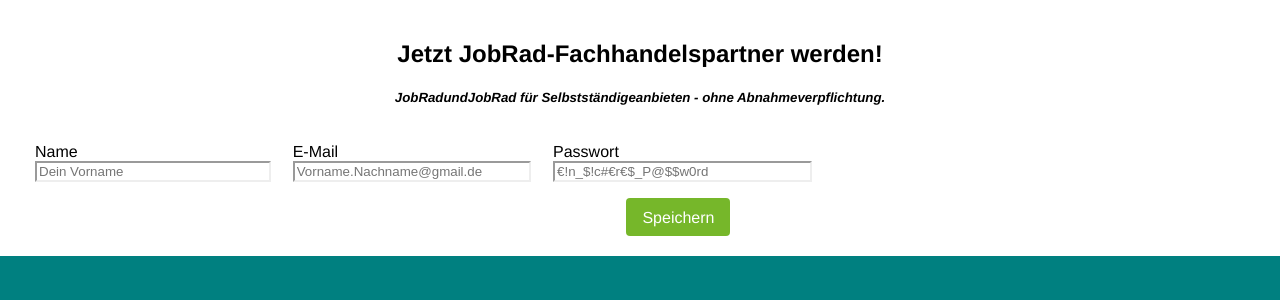
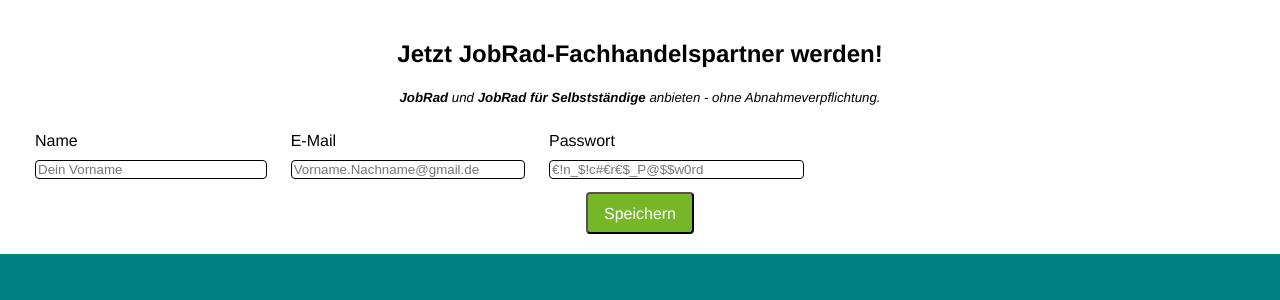
Before and after one commit to felix-horn/blueprint, a React app: page / in a window 1280 px wide. Shown: the top 300 px of the page. Built offline with nearby package versions, Linux system fonts and the light colour scheme; the HTML template or start-up script is replaced by a standard one.

Commit message:
feat: refine validation

```diff
--- a/src/components/signup-form/signup-form.styles.tsx
+++ b/src/components/signup-form/signup-form.styles.tsx
@@ -1,6 +1,6 @@
-import { styled } from 'styled-components';
+import { css, styled } from 'styled-components';
 
-export type StyledLabelProps = {
+export type ValidationProp = {
   isInputValid?: boolean;
 };
 
@@ -10,6 +10,7 @@
 
 export const StyledSubHeadline = styled.h5`
   text-align: center;
+  font-weight: 100;
 `;
 
 export const StyledForm = styled.form`
@@ -17,14 +18,16 @@
   flex-wrap: wrap;
 `;
 
-export const StyledLabel = styled.label<StyledLabelProps>`
-  --foo: ${({ isInputValid }) => (isInputValid ? 'inhertit' : 'red')};
+export const StyledLabel = styled.label<ValidationProp>`
+  margin-top: var(--spacing-s);
+  padding-inline: var(--spacing-l);
+  max-width: 100%;
 
-  color: var(--foo);
-
-  margin-top: 1rem;
-  padding-inline: 15px;
-  max-width: 100%;
+  ${({ isInputValid }) =>
+    !isInputValid &&
+    css`
+      color: red;
+    `}
 
   @media (min-width: 576px) {
     /* flex: 0 0 50%; */
@@ -32,35 +35,56 @@
   }
 `;
 
-export const StyledInput = styled.input`
-  outline-color: var(--foo);
-  border-color: var(--foo);
-  color: var(--foo);
+export const StyledInput = styled.input<ValidationProp>`
+  border-radius: 4px;
+  margin-top: var(--spacing-m);
   width: 100%;
+
+  ${({ isInputValid }) =>
+    isInputValid
+      ? css`
+          border: 1px solid black;
+        `
+      : css`
+          border: 2px solid red;
+        `}
 `;
 
 export const StyledWarningText = styled.p`
   color: red;
+  font-size: small;
+  margin-top: var(--spacing-s);
 `;
 
 export const StyledCentering = styled.div`
   display: flex;
   justify-content: center;
+  width: 100%;
 `;
 
 export const StyledButton = styled.button`
-  border: none;
+  border-radius: 4px;
   cursor: pointer;
   font: inherit;
+  min-width: 100%;
   outline: inherit;
-  padding: 0;
-  background: #76b72a;
-  pointer-events: none;
   padding: 11px 16px 9px;
-  color: #ffffff;
-  border-radius: 4px;
+  pointer-events: ${(props) => (props.disabled ? 'none' : null)};
 
-  @media (min-width: 480px) {
-    max-width: 50%;
+  ${({ disabled }) =>
+    disabled
+      ? css`
+          background: #fff;
+          border: 1px solid #76b72a;
+          color: #76b72a;
+        `
+      : css`
+          background: #76b72a;
+          border: border: 1px solid #fff;
+          color: #ffffff;
+        `}
+
+  @media (min-width: 375px) {
+    min-width: unset;
   }
 `;
--- a/src/components/signup-form/signup-form.tsx
+++ b/src/components/signup-form/signup-form.tsx
@@ -1,4 +1,3 @@
-/* eslint-disable no-console */
 import { FC, FormEvent } from 'react';
 
 import {
@@ -43,14 +42,14 @@
 };
 
 const ruleIsNotEmpty = {
-  validateInput: (input: string) => input?.trim() !== '',
+  checkIsInputValid: (input: string) => input?.trim() !== '',
   validationMessage: WARNING_TEXTS.isEmpty,
 };
 
 const nameValidationRules: TFieldValidationRule[] = [
   ruleIsNotEmpty,
   {
-    validateInput: (input: string) => Boolean(input.match(/^[ A-Za-z]+$/)),
+    checkIsInputValid: (input: string) => Boolean(input.match(/^[ A-Za-z]+$/)),
     validationMessage: WARNING_TEXTS.isNoName,
   },
 ];
@@ -58,7 +57,7 @@
 const emailValidationRules: TFieldValidationRule[] = [
   ruleIsNotEmpty,
   {
-    validateInput: (input: string) =>
+    checkIsInputValid: (input: string) =>
       Boolean(input.match(/^[^\s@]+@[^\s@]+\.[^\s@]+$/)),
     validationMessage: WARNING_TEXTS.isNoEmail,
   },
@@ -67,24 +66,25 @@
 const passwordValidationRules: TFieldValidationRule[] = [
   ruleIsNotEmpty,
   {
-    validateInput: (input: string) => Boolean(input.match(/[A-Z]/)),
+    checkIsInputValid: (input: string) => Boolean(input.match(/[A-Z]/)),
     validationMessage: WARNING_TEXTS.hasNoCapitalLetter,
   },
   {
-    validateInput: (input: string) => Boolean(input.match(/[a-z]/)),
+    checkIsInputValid: (input: string) => Boolean(input.match(/[a-z]/)),
     validationMessage: WARNING_TEXTS.hasNoLowerCaseLetter,
   },
   {
-    validateInput: (input: string) => Boolean(input.match(/\d/)),
+    checkIsInputValid: (input: string) => Boolean(input.match(/\d/)),
     validationMessage: WARNING_TEXTS.hasNoNumber,
   },
   {
-    validateInput: (input: string) => input.length > 8,
+    checkIsInputValid: (input: string) => input.length > 8,
     validationMessage: WARNING_TEXTS.isTooShort,
   },
 ];
 
 const handleSubmit = (event: FormEvent<HTMLFormElement>) => {
+  // eslint-disable-next-line no-console
   console.log(event);
 };
 
@@ -97,24 +97,24 @@
     <div>
       <StyledHeadline>Jetzt JobRad-Fachhandelspartner werden!</StyledHeadline>
       <StyledSubHeadline>
-        {/* @todo */}
         <i>
-          <b>JobRad</b>
+          <b>JobRad </b>
           und
-          <b>JobRad für Selbstständige</b>
+          <b> JobRad für Selbstständige </b>
           anbieten - ohne Abnahmeverpflichtung.
         </i>
       </StyledSubHeadline>
-      {/* triggerd browser form submission */}
+      {/* trigger browser form submission */}
       <StyledForm onSubmit={handleSubmit}>
         <StyledLabel isInputValid={nameValidation.isValid}>
           Name
           <StyledInput
+            isInputValid={nameValidation.isValid}
+            name="name"
+            onBlur={nameValidation.handleBlur}
+            onChange={nameValidation.handleChange}
+            placeholder={PLACEHOLDER_TEXTS.name}
             type="text"
-            name="name"
-            placeholder={PLACEHOLDER_TEXTS.name}
-            onChange={nameValidation.handleChange}
-            onBlur={nameValidation.handleBlur}
           />
           <StyledWarningText>
             {nameValidation.validationMessage}
@@ -123,11 +123,12 @@
         <StyledLabel isInputValid={emailValidation.isValid}>
           E-Mail
           <StyledInput
+            isInputValid={emailValidation.isValid}
+            name="email"
+            onBlur={emailValidation.handleBlur}
+            onChange={emailValidation.handleChange}
+            placeholder={PLACEHOLDER_TEXTS.email}
             type="email"
-            name="email"
-            placeholder={PLACEHOLDER_TEXTS.email}
-            onChange={emailValidation.handleChange}
-            onBlur={emailValidation.handleBlur}
           />
           <StyledWarningText>
             {emailValidation.validationMessage}
@@ -136,20 +137,32 @@
         <StyledLabel isInputValid={passwordValidation.isValid}>
           Passwort
           <StyledInput
+            isInputValid={passwordValidation.isValid}
+            name="password"
+            onBlur={passwordValidation.handleBlur}
+            onChange={passwordValidation.handleChange}
+            placeholder={PLACEHOLDER_TEXTS.password}
             type="password"
-            name="password"
-            placeholder={PLACEHOLDER_TEXTS.password}
-            onChange={passwordValidation.handleChange}
-            onBlur={passwordValidation.handleBlur}
           />
           <StyledWarningText>
             {passwordValidation.validationMessage}
           </StyledWarningText>
-          <StyledCentering>
-            {/* @todo: grey out until all input fields ready */}
-            <StyledButton type="submit">Speichern</StyledButton>
-          </StyledCentering>
         </StyledLabel>
+        <StyledCentering>
+          {/* @todo: disable until all input fields ready */}
+          <StyledButton
+            disabled={
+              !(
+                nameValidation.isValid &&
+                emailValidation.isValid &&
+                passwordValidation.isValid
+              )
+            }
+            type="submit"
+          >
+            Speichern
+          </StyledButton>
+        </StyledCentering>
       </StyledForm>
     </div>
   );
--- a/src/components/signup-form/use-field-validation.ts
+++ b/src/components/signup-form/use-field-validation.ts
@@ -7,11 +7,11 @@
 } from 'react';
 
 export type TFieldValidationRule = {
-  validateInput: (input: string) => boolean;
+  checkIsInputValid: (input: string) => boolean;
   validationMessage: string;
 };
 
-export type TFieldValidation = {
+export type TFieldValidationHook = {
   handleBlur: FocusEventHandler<HTMLInputElement>;
   handleChange: ChangeEventHandler<HTMLInputElement>;
   isValid: boolean;
@@ -20,8 +20,14 @@
 
 export const useFieldValidation = (
   rules: TFieldValidationRule[],
-): TFieldValidation => {
+): TFieldValidationHook => {
   const [isValid, setIsValid] = useState(true);
+
+  // On entering a field the first time, an error message only appears
+  // when leaving the field with an unvalid input.
+  // However, after re-entering an input field,
+  // the error massage stays visible until the input is valid.
+  const [wasNotValid, setWasNotValid] = useState(false);
 
   const [validationMessage, setValidationMessage] = useState<string | null>(
     null,
@@ -35,14 +41,15 @@
       setValidationMessage(null);
 
       for (const {
-        validateInput,
-        validationMessage: singleValidationMessage,
+        checkIsInputValid,
+        validationMessage: _validationMessage,
       } of rules) {
-        const isSingleRuleValid = validateInput(value);
+        const isSingleRuleValid = checkIsInputValid(value);
 
         if (!isSingleRuleValid) {
           setIsValid(false);
-          setValidationMessage(singleValidationMessage);
+          setValidationMessage(_validationMessage);
+          setWasNotValid(true);
           break;
         }
       }
@@ -50,22 +57,30 @@
     [rules],
   );
 
+  //
   const handleChange = useCallback<ChangeEventHandler<HTMLInputElement>>(
     (event) => {
       const { value } = event.target;
 
-      setIsValid(true);
+      for (const {
+        checkIsInputValid,
+        validationMessage: iteratedValidationMessage,
+      } of rules) {
+        const isIteratedRuleValid = checkIsInputValid(value);
 
-      for (const { validateInput } of rules) {
-        const isSingleRuleValid = validateInput(value);
+        if (isIteratedRuleValid) {
+          setIsValid(true);
+          setValidationMessage(null);
+        }
 
-        if (!isSingleRuleValid) {
+        if (!isIteratedRuleValid && wasNotValid) {
           setIsValid(false);
+          setValidationMessage(iteratedValidationMessage);
           break;
         }
       }
     },
-    [rules],
+    [rules, wasNotValid],
   );
 
   return useMemo(
--- a/src/global-styles.js
+++ b/src/global-styles.js
@@ -6,5 +6,11 @@
     padding: 0;
     background: teal;
     font-family: Source, Open-Sans, Helvetica, Sans-Serif;
+
+    --spacing-s: 5px;
+    --spacing-m: 10px;
+    --spacing-l: 15px;
+    --spacing-xl: 20px;
   }
+
 `;
```
